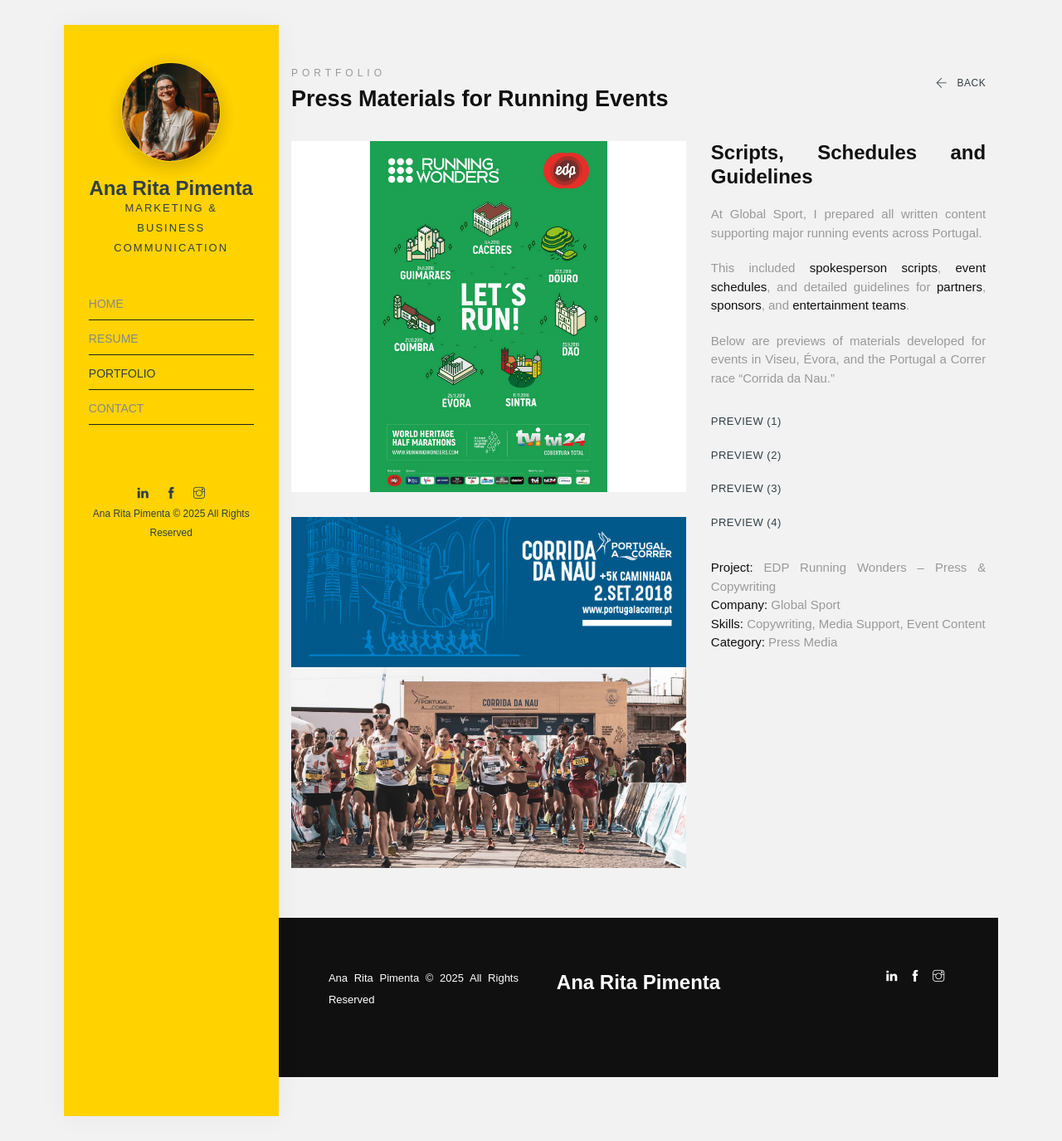
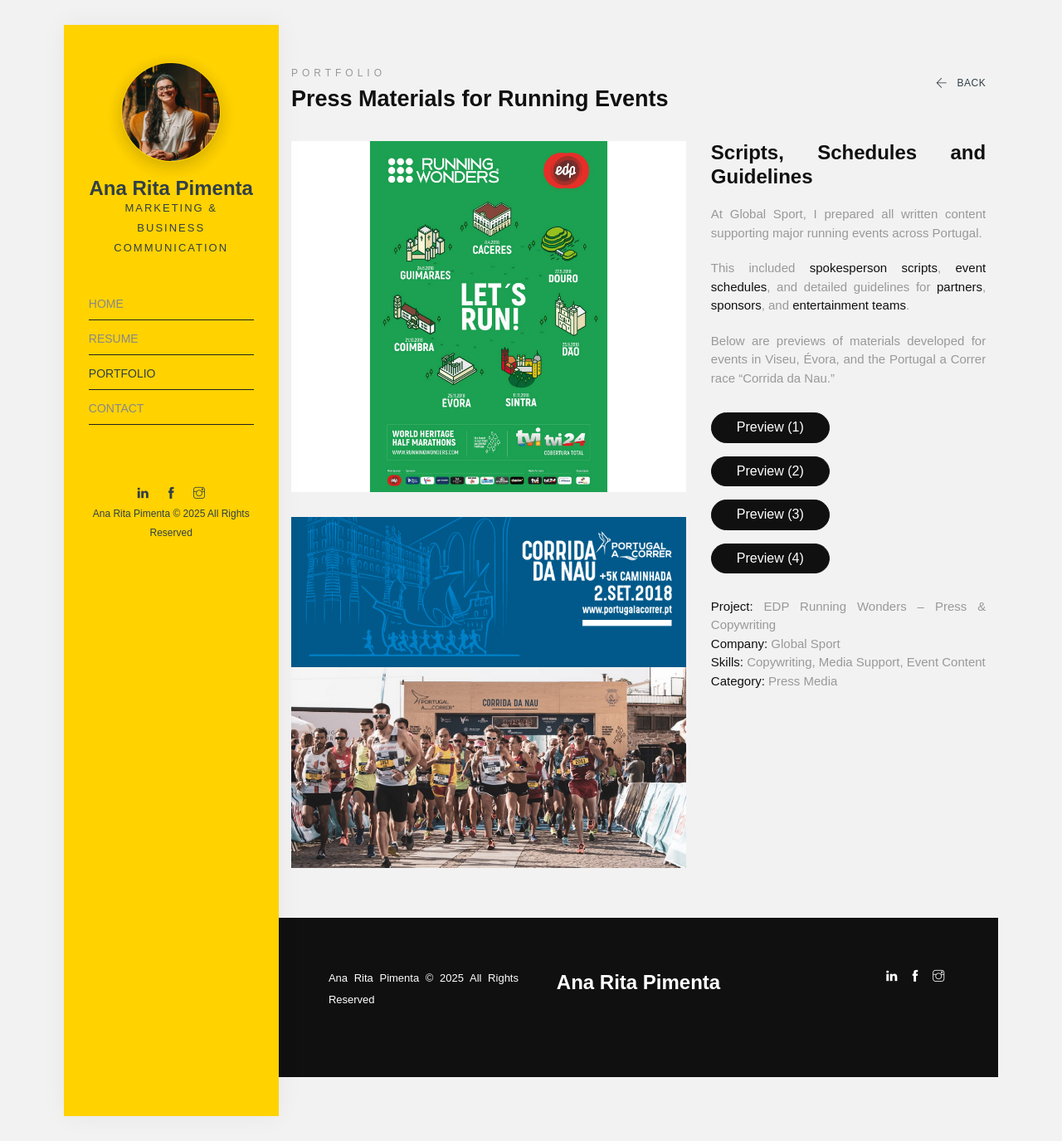
Before and after one commit to anaritapimenta/anaritapimenta.github.io, a Jekyll site: the page built from portfolio/edp-running-wonders-and-portugal-a-correr-press-media/index.html, in a window 1280 px wide and 1375 px high. Shown: the whole window at 83% size. Built offline with Jekyll 4.4.1, drawn with Linux system fonts in a browser that asks for light colours; some web fonts are replaced.

Commit message:
Update index.html

```diff
--- a/portfolio/edp-running-wonders-and-portugal-a-correr-press-media/index.html
+++ b/portfolio/edp-running-wonders-and-portugal-a-correr-press-media/index.html
@@ -70,39 +70,40 @@
               Below are previews of materials developed for events in Viseu, Évora, and the Portugal a Correr race “Corrida da Nau.”
             </p>
 
-            <!-- Styled Preview Buttons -->
-            <div class="pdf-buttons">
+            <!-- Styled Preview Buttons (matching "Watch Video" style) -->
             <input
+              style="margin-bottom: 6px"
               type="button"
-                value="PREVIEW (1)"
+              value="Preview (1)"
               onclick="window.open('preview-1.pdf','_blank')"
               aria-label="Open PDF preview 1"
-                style="background: none; border: none; padding: 0; margin-bottom: 8px; text-transform: uppercase; color: #313f47; font-size: 13px; letter-spacing: 0.5px; cursor: pointer;"
             /><br />
+
             <input
+              style="margin-bottom: 6px"
               type="button"
-                value="PREVIEW (2)"
+              value="Preview (2)"
               onclick="window.open('preview-2.pdf','_blank')"
               aria-label="Open PDF preview 2"
-                style="background: none; border: none; padding: 0; margin-bottom: 8px; text-transform: uppercase; color: #313f47; font-size: 13px; letter-spacing: 0.5px; cursor: pointer;"
             /><br />
+
             <input
+              style="margin-bottom: 6px"
               type="button"
-                value="PREVIEW (3)"
+              value="Preview (3)"
               onclick="window.open('preview-3.pdf','_blank')"
               aria-label="Open PDF preview 3"
-                style="background: none; border: none; padding: 0; margin-bottom: 8px; text-transform: uppercase; color: #313f47; font-size: 13px; letter-spacing: 0.5px; cursor: pointer;"
             /><br />
+
             <input
+              style="margin-bottom: 6px"
               type="button"
-                value="PREVIEW (4)"
+              value="Preview (4)"
               onclick="window.open('preview-4.pdf','_blank')"
               aria-label="Open PDF preview 4"
-                style="background: none; border: none; padding: 0; margin-bottom: 8px; text-transform: uppercase; color: #313f47; font-size: 13px; letter-spacing: 0.5px; cursor: pointer;"
-              />
-            </div>
+            /><br /><br />
 
-            <p class="mt-4">
+            <p>
               <strong>Project:</strong> EDP Running Wonders – Press & Copywriting<br />
               <strong>Company:</strong> Global Sport<br />
               <strong>Skills:</strong> Copywriting, Media Support, Event Content<br />
```
Lines whose indentation alone changed are shown as unchanged.
